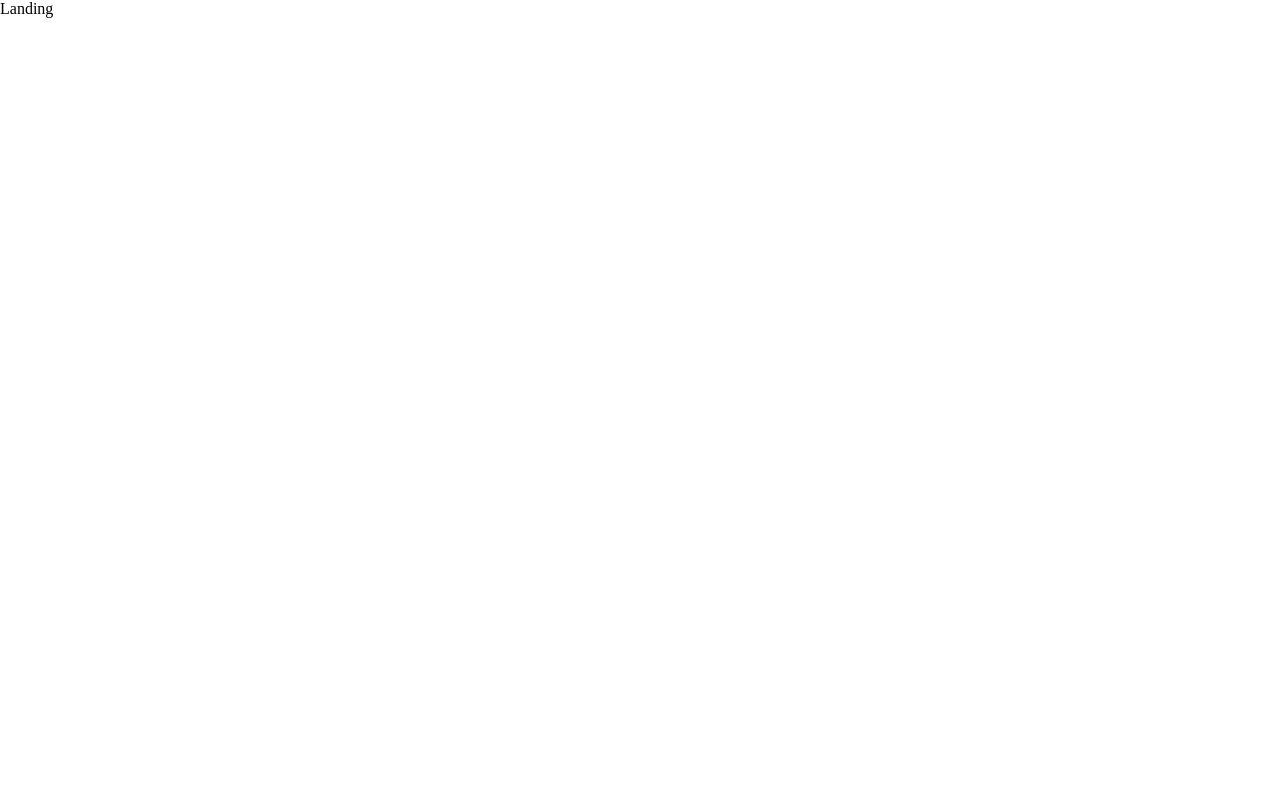
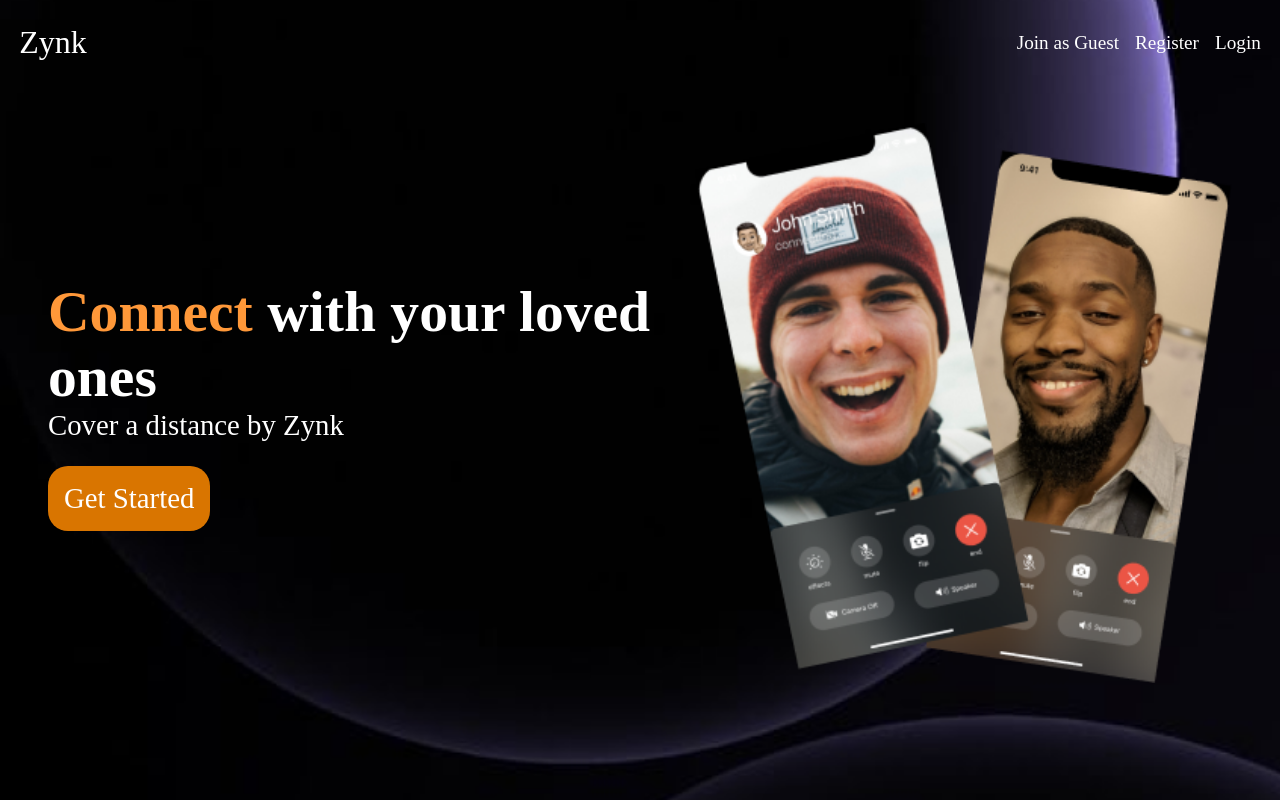
Before and after one commit to ShishirSuman999/Zynk, a React (Vite) app in the folder FRONTEND/: page / in a window 1280 px wide. Built offline with nearby package versions, Linux system fonts and the light colour scheme.

Commit message:
Creating Landing Page

```diff
--- a/FRONTEND/src/App.css
+++ b/FRONTEND/src/App.css
@@ -3,3 +3,65 @@
   padding: 0;
   box-sizing: border-box;
 }
+
+.landingPageContainer {
+  height: 100vh;
+  width: 100vw;
+  background-image: url("/public/background.png");
+  background-repeat: no-repeat;
+  background-size: cover;
+  color: #fff;
+}
+
+.landingPageContainer nav {
+  padding-inline: 1.2rem;
+  padding-block: 1.5rem;
+  display: flex;
+  justify-content: space-between;
+  align-items: center;
+}
+
+.landingPageContainer nav h2 {
+  font-size: 2rem;
+  font-weight: 500;
+  cursor: pointer;
+}
+
+.landingPageContainer nav .navList {
+  display: flex;
+  gap: 1rem;
+  font-size: 1.2rem;
+  font-weight: 500;
+  cursor: pointer;
+}
+
+.landingMainContainer {
+  display: flex;
+  justify-content: space-between;
+  padding-inline: 3rem;
+  height: 80vh;
+  align-items: center;
+}
+
+.landingMainContainer > div:nth-child(1) {
+  font-size: 1.8rem;
+}
+
+.landingMainContainer > div:nth-child(1) div[role = "button"] {
+  background: #D97500;
+  width: fit-content;
+  padding: 1rem;
+  border-radius: 20px;
+  cursor: pointer;
+  margin-top: 1.5rem;
+}
+
+.landingMainContainer > div:nth-child(1) div[role = "button"] a {
+  text-decoration: none;
+  color: #fff;
+}
+
+.landingMainContainer > div:nth-child(2) img {
+  height: 70vh;
+  width: auto;
+}
--- a/FRONTEND/src/pages/Landing.jsx
+++ b/FRONTEND/src/pages/Landing.jsx
@@ -1,9 +1,33 @@
 import React from 'react'
+import "../App.css"
+import { Link } from 'react-router-dom'
 
-function Landing() {
+export default function Landing() {
   return (
-    <div>Landing</div>
+    <div className="landingPageContainer">
+      <nav>
+        <div className='navHeader'>
+          <h2>Zynk</h2>
+        </div>
+        <div className='navList'>
+          <p>Join as Guest</p>
+          <p>Register</p>
+          <div role='button'>Login</div>
+        </div>
+      </nav>
+
+      <div className="landingMainContainer">
+        <div>
+          <h1><span style={{ color: "#FF9839" }}>Connect</span> with your loved ones</h1>
+          <p>Cover a distance by Zynk</p>
+          <div role='button'>
+            <Link to={"/home"}>Get Started</Link>
+          </div>
+        </div>
+        <div>
+          <img src="/mobile.png" alt="" />
+        </div>
+      </div>
+    </div>
   )
 }
-
-export default Landing
```
Also changed, not shown: FRONTEND/public/background.png (added), FRONTEND/public/mobile.png (added).
